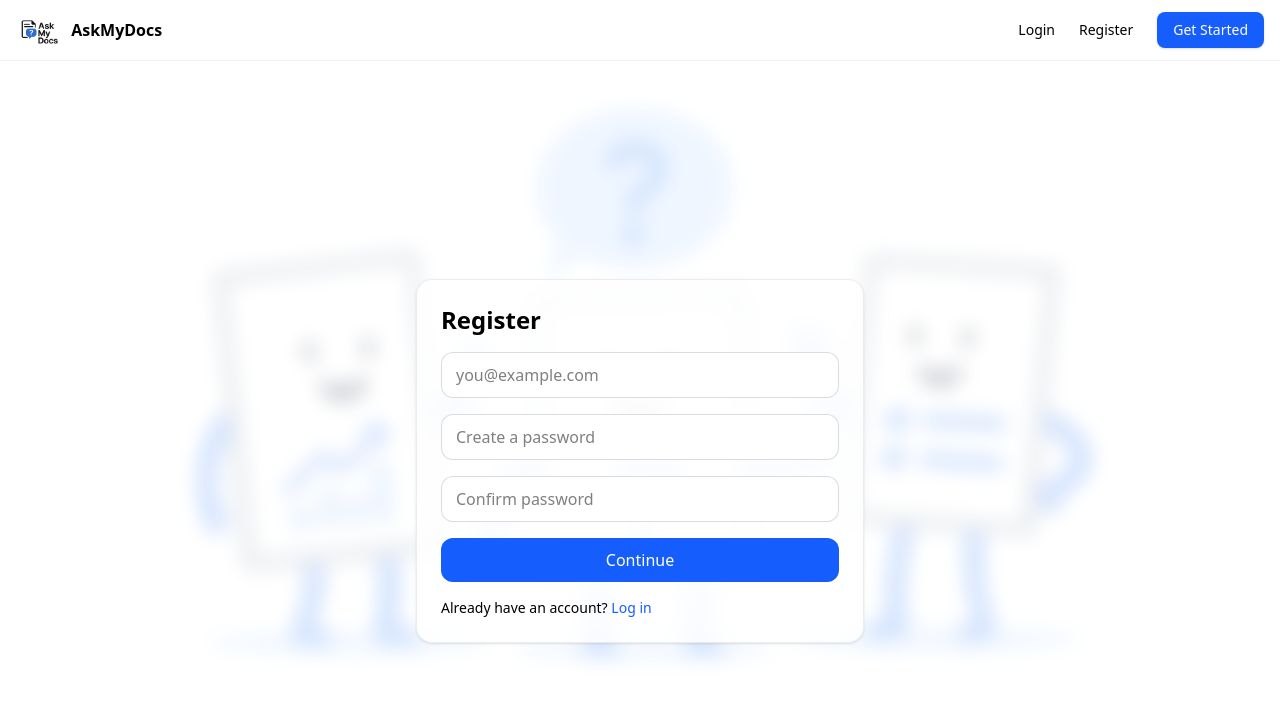
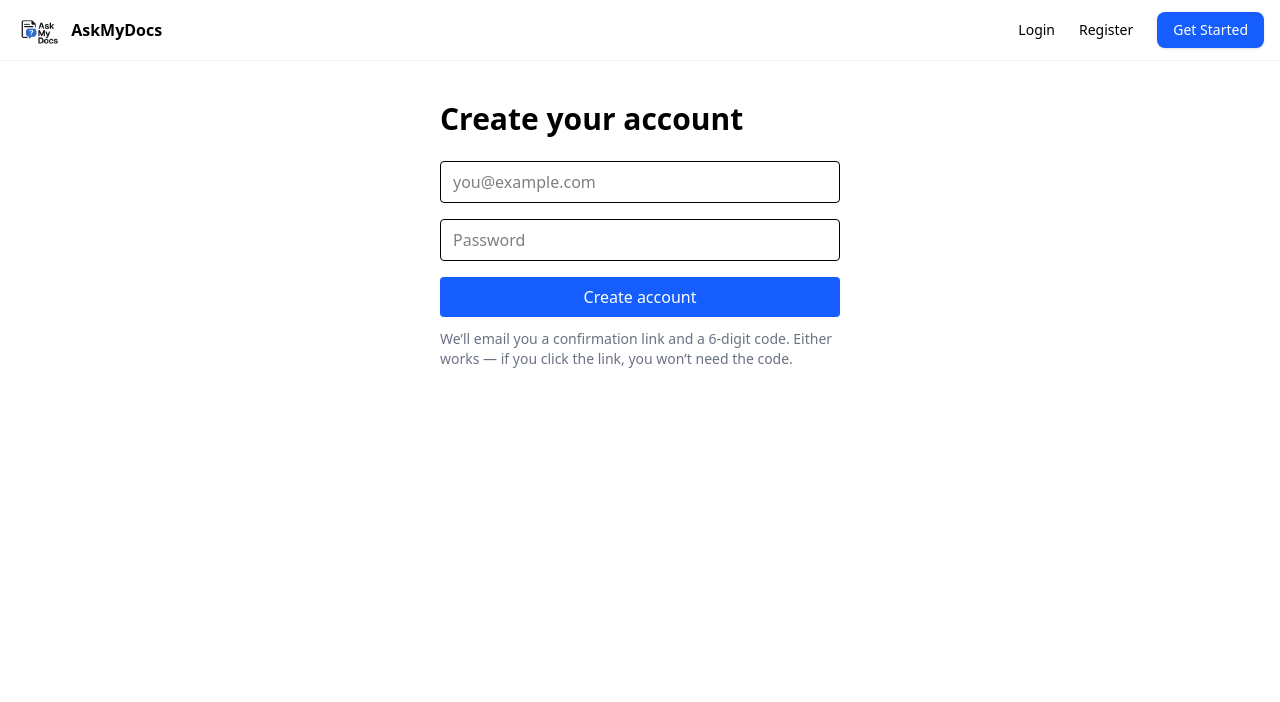
Before and after one commit to JoshyJosh-gif/AskMyDocs, a React (Vite) app: page /register in a window 1280 px wide. Shown: the top 702 px of the page. Built offline with nearby package versions, Linux system fonts and the light colour scheme.

Commit message:
Fix: [Fixed Register saying invalid code.]

```diff
--- a/src/pages/Login.jsx
+++ b/src/pages/Login.jsx
@@ -1,131 +1,68 @@
+// src/pages/Login.jsx
 import { useState } from "react";
 import { useNavigate } from "react-router-dom";
 import { supabase } from "../lib/supabase";
-import BackgroundDocs from "../components/BackgroundDocs";
 
 export default function Login() {
+  const nav = useNavigate();
   const [email, setEmail] = useState("");
   const [password, setPassword] = useState("");
-  const [msg, setMsg] = useState("");
-  const [loading, setLoading] = useState(false);
-  const [offerOtpFallback, setOfferOtpFallback] = useState(false);
-  const navigate = useNavigate();
+  const [busy, setBusy] = useState(false);
+  const [err, setErr] = useState("");
 
   async function onSubmit(e) {
     e.preventDefault();
-    setMsg("");
-    setOfferOtpFallback(false);
-    setLoading(true);
+    setErr("");
+    setBusy(true);
+    try {
+      // 2FA-ish: require password + email OTP
+      const { error } = await supabase.auth.signInWithPassword({ email, password });
+      if (error) throw error;
 
-    try {
-      const { error: pwErr } = await supabase.auth.signInWithPassword({ email, password });
-      if (pwErr) {
-        setMsg(pwErr.message || "Login failed");
-        if (/invalid login credentials/i.test(pwErr.message || "")) {
-          setOfferOtpFallback(true);
-        }
-        return;
-      }
-      await supabase.auth.signOut(); // enforce 2nd factor
+      // Ask Supabase to send the email OTP
+      const { error: resendErr } = await supabase.auth.resend({
+        type: "email", // login OTP type
+        email,
+      });
+      if (resendErr) throw resendErr;
 
-      const { error: otpErr } = await supabase.auth.signInWithOtp({
-        email,
-        options: { shouldCreateUser: false },
-      });
-      if (otpErr) throw otpErr;
-
-      localStorage.setItem("pendingEmail", email);
-      navigate(`/verify?email=${encodeURIComponent(email)}&mode=login2fa`);
-    } catch (err) {
-      setMsg(err.message || "Login failed");
+      sessionStorage.setItem("amd-verify-email", email);
+      nav("/verify?mode=login"); // IMPORTANT: login mode
+    } catch (ex) {
+      setErr(ex.message || "Invalid credentials");
     } finally {
-      setLoading(false);
-    }
-  }
-
-  async function loginWithCodeOnly() {
-    setMsg("");
-    setLoading(true);
-    try {
-      const { error } = await supabase.auth.signInWithOtp({
-        email,
-        options: { shouldCreateUser: false },
-      });
-      if (error) throw error;
-      localStorage.setItem("pendingEmail", email);
-      navigate(`/verify?email=${encodeURIComponent(email)}&mode=login2fa`);
-    } catch (err) {
-      setMsg(err.message || "Could not send code");
-    } finally {
-      setLoading(false);
-    }
-  }
-
-  async function handleResetPassword() {
-    setMsg("");
-    setLoading(true);
-    try {
-      const { error } = await supabase.auth.resetPasswordForEmail(email, {
-        redirectTo: `${window.location.origin}/reset`,
-      });
-      if (error) throw error;
-      setMsg("Password reset link sent. Check your email.");
-    } catch (err) {
-      setMsg(err.message || "Could not send reset link");
-    } finally {
-      setLoading(false);
+      setBusy(false);
     }
   }
 
   return (
-    <main className="min-h-screen grid place-items-center px-6">
-      <BackgroundDocs />
-      <form onSubmit={onSubmit} className="w-full max-w-md rounded-2xl border border-neutral-200/70 bg-white/80 backdrop-blur p-6 shadow space-y-4">
-        <h1 className="text-2xl font-semibold">Log in</h1>
-
+    <main className="mx-auto max-w-md px-6 py-10">
+      <h1 className="text-3xl font-bold mb-6">Log in</h1>
+      {err && <div className="mb-4 text-red-600">{err}</div>}
+      <form onSubmit={onSubmit} className="space-y-4">
         <input
           type="email"
+          required
+          value={email}
+          onChange={(e)=>setEmail(e.target.value)}
           placeholder="you@example.com"
-          className="w-full rounded-xl border border-neutral-300/80 px-3.5 py-2.5 bg-white/90"
-          value={email}
-          onChange={(e) => setEmail(e.target.value.trim())}
-          required
+          className="w-full border rounded px-3 py-2"
         />
-
         <input
           type="password"
-          placeholder="Your password"
-          className="w-full rounded-xl border border-neutral-300/80 px-3.5 py-2.5 bg-white/90"
+          required
           value={password}
-          onChange={(e) => setPassword(e.target.value)}
-          required
+          onChange={(e)=>setPassword(e.target.value)}
+          placeholder="Password"
+          className="w-full border rounded px-3 py-2"
         />
-
         <button
           type="submit"
-          disabled={loading}
-          className="w-full rounded-xl bg-blue-600 px-4 py-2.5 text-white font-medium hover:bg-blue-700 transition disabled:opacity-50"
+          disabled={busy}
+          className="w-full bg-blue-600 text-white rounded px-4 py-2 hover:bg-blue-700"
         >
-          {loading ? "Checking…" : "Continue"}
+          {busy ? "Checking…" : "Continue"}
         </button>
-
-        {msg && <p className="text-sm text-red-600">{msg}</p>}
-
-        <div className="flex items-center justify-between text-sm">
-          <button type="button" onClick={handleResetPassword} className="text-blue-600 hover:underline">
-            Forgot password?
-          </button>
-          {offerOtpFallback && (
-            <button type="button" onClick={loginWithCodeOnly} className="text-blue-600 hover:underline">
-              Send me a login code instead
-            </button>
-          )}
-        </div>
-
-        <div className="text-sm">
-          New here?{" "}
-          <a href="/register" className="text-blue-600 hover:underline">Create an account</a>
-        </div>
       </form>
     </main>
   );
--- a/src/pages/Register.jsx
+++ b/src/pages/Register.jsx
@@ -1,92 +1,72 @@
+// src/pages/Register.jsx
 import { useState } from "react";
 import { useNavigate } from "react-router-dom";
 import { supabase } from "../lib/supabase";
-import BackgroundDocs from "../components/BackgroundDocs";
 
 export default function Register() {
+  const nav = useNavigate();
   const [email, setEmail] = useState("");
   const [password, setPassword] = useState("");
-  const [confirm, setConfirm] = useState("");
-  const [msg, setMsg] = useState("");
-  const [loading, setLoading] = useState(false);
-  const navigate = useNavigate();
+  const [busy, setBusy] = useState(false);
+  const [err, setErr] = useState("");
 
   async function onSubmit(e) {
     e.preventDefault();
-    setMsg("");
-    if (password !== confirm) {
-      setMsg("Passwords do not match");
-      return;
-    }
-    setLoading(true);
+    setErr("");
+    setBusy(true);
+    try {
+      const { error } = await supabase.auth.signUp({
+        email,
+        password,
+        options: {
+          emailRedirectTo: `${window.location.origin}/auth/callback`,
+        },
+      });
+      if (error) throw error;
 
-    try {
-      const { error: upErr } = await supabase.auth.signUp({ email, password });
-      if (upErr) throw upErr;
-
-      const { error: otpErr } = await supabase.auth.signInWithOtp({
-        email,
-        options: { shouldCreateUser: false },
-      });
-      if (otpErr) throw otpErr;
-
-      localStorage.setItem("pendingEmail", email);
-      navigate(`/verify?email=${encodeURIComponent(email)}&mode=signup2fa`);
-    } catch (err) {
-      setMsg(err.message || "Registration failed");
+      // Remember email for Verify page (we removed the email input there)
+      sessionStorage.setItem("amd-verify-email", email);
+      nav("/verify?mode=signup"); // IMPORTANT: signup mode
+    } catch (ex) {
+      setErr(ex.message || "Registration failed");
     } finally {
-      setLoading(false);
+      setBusy(false);
     }
   }
 
   return (
-    <main className="min-h-screen grid place-items-center px-6">
-      <BackgroundDocs />
-      <form onSubmit={onSubmit} className="w-full max-w-md rounded-2xl border border-neutral-200/70 bg-white/80 backdrop-blur p-6 shadow space-y-4">
-        <h1 className="text-2xl font-semibold">Register</h1>
-
+    <main className="mx-auto max-w-md px-6 py-10">
+      <h1 className="text-3xl font-bold mb-6">Create your account</h1>
+      {err && <div className="mb-4 text-red-600">{err}</div>}
+      <form onSubmit={onSubmit} className="space-y-4">
         <input
           type="email"
+          required
+          value={email}
+          onChange={(e)=>setEmail(e.target.value)}
           placeholder="you@example.com"
-          className="w-full rounded-xl border border-neutral-300/80 px-3.5 py-2.5 bg-white/90"
-          value={email}
-          onChange={(e) => setEmail(e.target.value.trim())}
-          required
+          className="w-full border rounded px-3 py-2"
         />
-
         <input
           type="password"
-          placeholder="Create a password"
-          className="w-full rounded-xl border border-neutral-300/80 px-3.5 py-2.5 bg-white/90"
+          required
           value={password}
-          onChange={(e) => setPassword(e.target.value)}
-          required
+          onChange={(e)=>setPassword(e.target.value)}
+          placeholder="Password"
+          className="w-full border rounded px-3 py-2"
         />
-
-        <input
-          type="password"
-          placeholder="Confirm password"
-          className="w-full rounded-xl border border-neutral-300/80 px-3.5 py-2.5 bg-white/90"
-          value={confirm}
-          onChange={(e) => setConfirm(e.target.value)}
-          required
-        />
-
         <button
           type="submit"
-          disabled={loading}
-          className="w-full rounded-xl bg-blue-600 px-4 py-2.5 text-white font-medium hover:bg-blue-700 transition disabled:opacity-50"
+          disabled={busy}
+          className="w-full bg-blue-600 text-white rounded px-4 py-2 hover:bg-blue-700"
         >
-          {loading ? "Creating…" : "Continue"}
+          {busy ? "Creating…" : "Create account"}
         </button>
-
-        {msg && <p className="text-sm text-red-600">{msg}</p>}
-
-        <div className="text-sm">
-          Already have an account?{" "}
-          <a href="/login" className="text-blue-600 hover:underline">Log in</a>
-        </div>
       </form>
+      <p className="text-sm text-gray-500 mt-3">
+        We’ll email you a confirmation link and a 6-digit code. Either works — if you click the link,
+        you won’t need the code.
+      </p>
     </main>
   );
 }
--- a/src/pages/Verify.jsx
+++ b/src/pages/Verify.jsx
@@ -1,122 +1,127 @@
-import { useEffect, useMemo, useRef, useState } from "react";
+// src/pages/Verify.jsx
+import { useEffect, useMemo, useState } from "react";
+import { useNavigate, useSearchParams, Link } from "react-router-dom";
 import { supabase } from "../lib/supabase";
-import BackgroundDocs from "../components/BackgroundDocs";
 
-const RESEND_COOLDOWN = 45;
+const typeForMode = (mode) => {
+  switch ((mode || "").toLowerCase()) {
+    case "signup": return "signup";  // <- IMPORTANT for register codes
+    case "login":  return "email";   // <- IMPORTANT for login codes
+    case "recovery": return "recovery";
+    default: return "email";
+  }
+};
 
 export default function Verify() {
-  const params = useMemo(() => new URLSearchParams(window.location.search), []);
-  const fromQueryEmail = params.get("email") || "";
-  const mode = (params.get("mode") || "login2fa").toLowerCase();
-  const storedEmail = typeof window !== "undefined" ? localStorage.getItem("pendingEmail") || "" : "";
-  const email = (fromQueryEmail || storedEmail).trim();
+  const nav = useNavigate();
+  const [params] = useSearchParams();
+  const mode = params.get("mode") || "login";
+  const [code, setCode] = useState("");
+  const [busy, setBusy] = useState(false);
+  const [err, setErr] = useState("");
+  const email = useMemo(() => sessionStorage.getItem("amd-verify-email") || "", []);
 
-  const [token, setToken] = useState("");
-  const [status, setStatus] = useState({ loading: false, msg: "" });
-  const [cooldown, setCooldown] = useState(0);
-  const codeRef = useRef(null);
+  // If the user clicked the email link (magic/confirm) already,
+  // Supabase will often auto-complete a session on redirect.
+  // Detect that and skip OTP entirely.
+  useEffect(() => {
+    let mounted = true;
+    (async () => {
+      const { data } = await supabase.auth.getSession();
+      // If there is a session, we’re done.
+      if (mounted && data?.session) {
+        nav("/dashboard", { replace: true });
+      }
+    })();
+    return () => { mounted = false; };
+  }, [nav]);
 
-  useEffect(() => { codeRef.current?.focus(); }, []);
-  useEffect(() => {
-    if (cooldown <= 0) return;
-    const id = setInterval(() => setCooldown((s) => s - 1), 1000);
-    return () => clearInterval(id);
-  }, [cooldown]);
+  async function submit(e) {
+    e.preventDefault();
+    setErr("");
+    setBusy(true);
+    try {
+      if (!email) throw new Error("We need your email (start from login/register again).");
 
-  if (!email) {
-    return (
-      <main className="min-h-screen grid place-items-center px-6">
-        <BackgroundDocs />
-        <div className="w-full max-w-md rounded-2xl border border-neutral-200/70 bg-white/80 backdrop-blur p-6 shadow">
-          <h1 className="text-2xl font-semibold">We need your email</h1>
-          <p className="mt-2 text-sm text-neutral-700">Go back and enter your email first.</p>
-          <a href="/login" className="mt-6 inline-flex items-center justify-center rounded-xl bg-blue-600 px-4 py-2.5 text-white">
-            Go to Login
-          </a>
-        </div>
-      </main>
-    );
-  }
-
-  async function handleVerify(e) {
-    e.preventDefault();
-    setStatus({ loading: true, msg: "" });
-    if (!/^\d{6}$/.test(token)) {
-      setStatus({ loading: false, msg: "Enter a valid 6-digit code." });
-      return;
-    }
-    try {
-      const otpType = mode.includes("signup") ? "signup" : "email";
-      const { error } = await supabase.auth.verifyOtp({ email, token, type: otpType });
+      const otpType = typeForMode(mode); // 'signup' vs 'email'
+      const { error, data } = await supabase.auth.verifyOtp({
+        email,
+        token: code.trim(),
+        type: otpType,
+      });
       if (error) throw error;
 
-      localStorage.removeItem("pendingEmail");
-      setStatus({ loading: false, msg: "Verified! Redirecting…" });
-      setTimeout(() => (window.location.href = "/dashboard"), 500);
-    } catch (err) {
-      setStatus({ loading: false, msg: err?.message || "Verification failed" });
+      // If verifyOtp didn’t open a session (rare), try to fetch it once more.
+      const { data: s } = await supabase.auth.getSession();
+      if (!s?.session) {
+        // Some email flows confirm the user but don’t log in; fall back to signInWithPassword page.
+        // (You can also silently sign the user in here if you kept their password.)
+        throw new Error("Code accepted, but session not started. Please log in.");
+      }
+
+      // Clean up and go
+      sessionStorage.removeItem("amd-verify-email");
+      nav("/dashboard", { replace: true });
+    } catch (ex) {
+      setErr(ex.message || "Invalid or expired code.");
+    } finally {
+      setBusy(false);
     }
   }
 
-  async function handleResend() {
-    if (cooldown > 0) return;
-    setStatus({ loading: false, msg: "" });
+  async function resend() {
+    setErr("");
+    setBusy(true);
     try {
-      const shouldCreateUser = mode === "signup2fa";
-      const { error } = await supabase.auth.signInWithOtp({
-        email,
-        options: { shouldCreateUser },
-      });
+      if (!email) throw new Error("We need your email (start from login/register again).");
+      const resendType = mode === "signup" ? "signup" : "email";
+      const { error } = await supabase.auth.resend({ type: resendType, email });
       if (error) throw error;
-      setCooldown(RESEND_COOLDOWN);
-      setStatus({ loading: false, msg: "New code sent. Check your email." });
-    } catch (err) {
-      setStatus({ loading: false, msg: err?.message || "Could not resend code" });
+      alert("A new code has been sent.");
+    } catch (ex) {
+      setErr(ex.message || "Could not resend code.");
+    } finally {
+      setBusy(false);
     }
   }
 
   return (
-    <main className="min-h-screen grid place-items-center px-6">
-      <BackgroundDocs />
-      <div className="w-full max-w-md rounded-2xl border border-neutral-200/70 bg-white/80 backdrop-blur p-6 shadow">
-        <h1 className="text-2xl font-semibold text-neutral-900">Enter your code</h1>
-        <form className="mt-6 space-y-4" onSubmit={handleVerify}>
-          <div>
-            <label className="block text-sm font-medium">6-digit code</label>
-            <input
-              ref={codeRef}
-              inputMode="numeric"
-              pattern="[0-9]{6}"
-              maxLength={6}
-              className="mt-1 w-full rounded-xl border px-3.5 py-2.5 tracking-widest text-center bg-white/90"
-              placeholder="••••••"
-              value={token}
-              onChange={(e) => setToken(e.target.value.replace(/\D/g, "").slice(0, 6))}
-              required
-            />
-            <p className="mt-2 text-xs text-neutral-600">
-              Didn’t get it?{" "}
-              <button
-                type="button"
-                onClick={handleResend}
-                disabled={cooldown > 0}
-                className={`${cooldown > 0 ? "text-neutral-400 cursor-not-allowed" : "text-blue-600 hover:underline"}`}
-              >
-                {cooldown > 0 ? `Resend in ${cooldown}s` : "Resend code"}
-              </button>
-            </p>
-          </div>
+    <main className="mx-auto max-w-md px-6 py-10">
+      <h1 className="text-3xl font-bold mb-2">Enter the 6-digit code</h1>
+      <p className="text-gray-600 mb-6">
+        We sent a code to <span className="font-medium">{email || "your email"}</span>.
+        {mode === "signup" && " (If you clicked the confirmation link already, you won’t need the code.)"}
+      </p>
 
-          <button
-            type="submit"
-            disabled={status.loading}
-            className="w-full rounded-xl bg-blue-600 px-4 py-2.5 text-white font-medium hover:bg-blue-700 transition disabled:opacity-50"
-          >
-            {status.loading ? "Verifying…" : "Verify"}
-          </button>
+      {err && <div className="mb-4 text-red-600">{err}</div>}
 
-          {status.msg && <p className="text-sm text-red-600 mt-1">{status.msg}</p>}
-        </form>
+      <form onSubmit={submit} className="space-y-4">
+        <input
+          inputMode="numeric"
+          pattern="[0-9]*"
+          maxLength={6}
+          required
+          value={code}
+          onChange={(e)=>setCode(e.target.value.replace(/\D+/g,""))}
+          placeholder="123456"
+          className="w-full border rounded px-3 py-2 tracking-widest text-center text-lg"
+        />
+        <button
+          type="submit"
+          disabled={busy}
+          className="w-full bg-blue-600 text-white rounded px-4 py-2 hover:bg-blue-700"
+        >
+          {busy ? "Verifying…" : "Verify"}
+        </button>
+      </form>
+
+      <div className="flex items-center justify-between mt-4 text-sm">
+        <button onClick={resend} disabled={busy} className="text-blue-600 hover:underline">
+          Resend code
+        </button>
+        <Link to="/login" className="text-gray-600 hover:underline">
+          Use a different account
+        </Link>
       </div>
     </main>
   );
```
